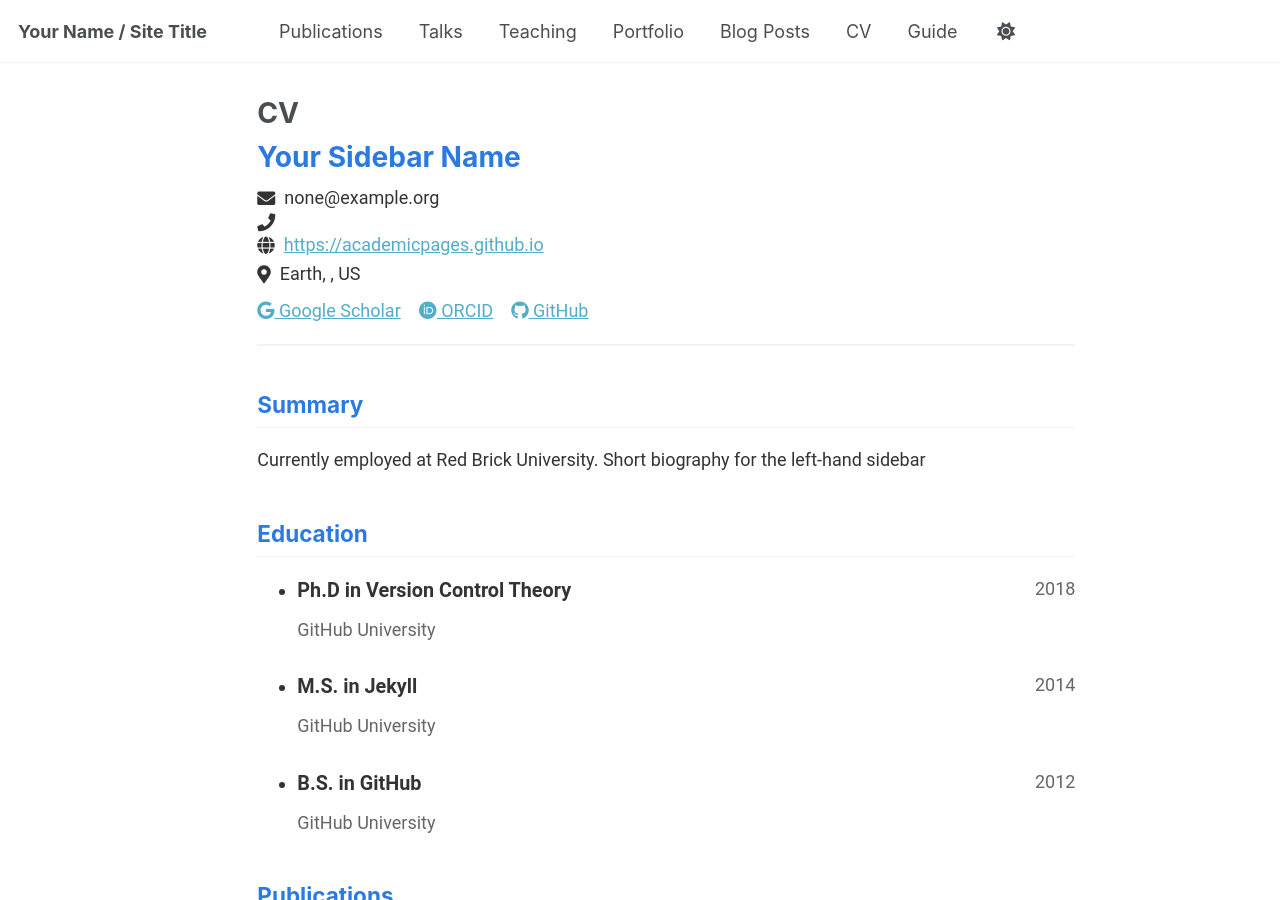
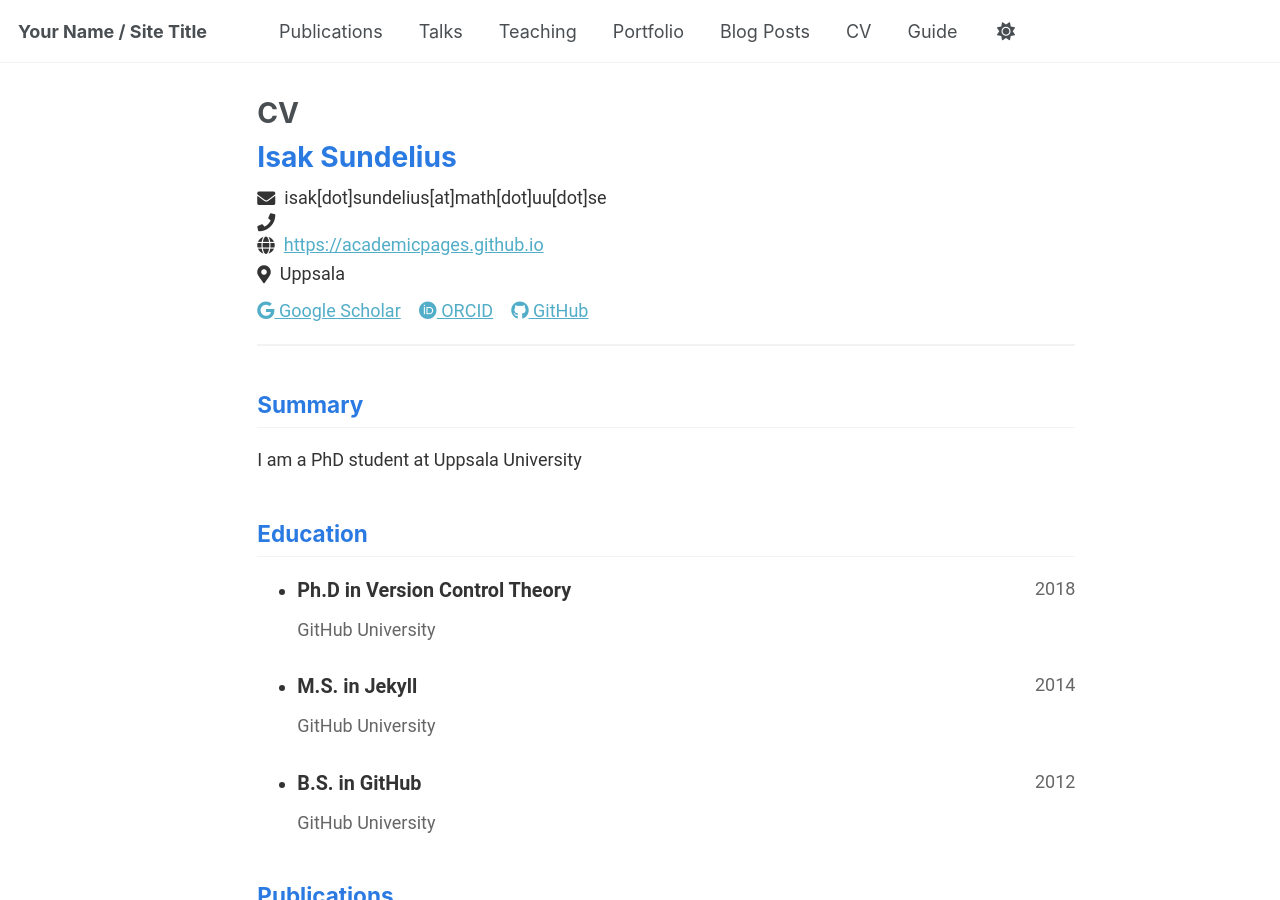
Before and after one commit to IsakSundelius/isaksundelius.github.io, a Jekyll site: the page built from _pages/cv-json.md, in a window 1280 px wide and 900 px high. Built offline with Jekyll 4.4.1, drawn with Linux system fonts in a browser that asks for light colours.

Commit message:
Update cv.json

```diff
--- a/_data/cv.json
+++ b/_data/cv.json
@@ -1,16 +1,13 @@
 {
   "basics": {
-    "name": "Your Sidebar Name",
-    "email": "none@example.org",
+    "name": "Isak Sundelius",
+    "email": "isak[dot]sundelius[at]math[dot]uu[dot]se",
     "phone": "",
     "website": "https://academicpages.github.io",
-    "summary": "Currently employed at Red Brick University. Short biography for the left-hand sidebar",
+    "summary": "I am a PhD student at Uppsala University",
     "location": {
-      "address": "",
-      "postalCode": "",
-      "city": "Earth",
-      "countryCode": "US",
-      "region": ""
+      "country": "Sweden",
+      "city": "Uppsala"
     },
     "profiles": [
       {
```
